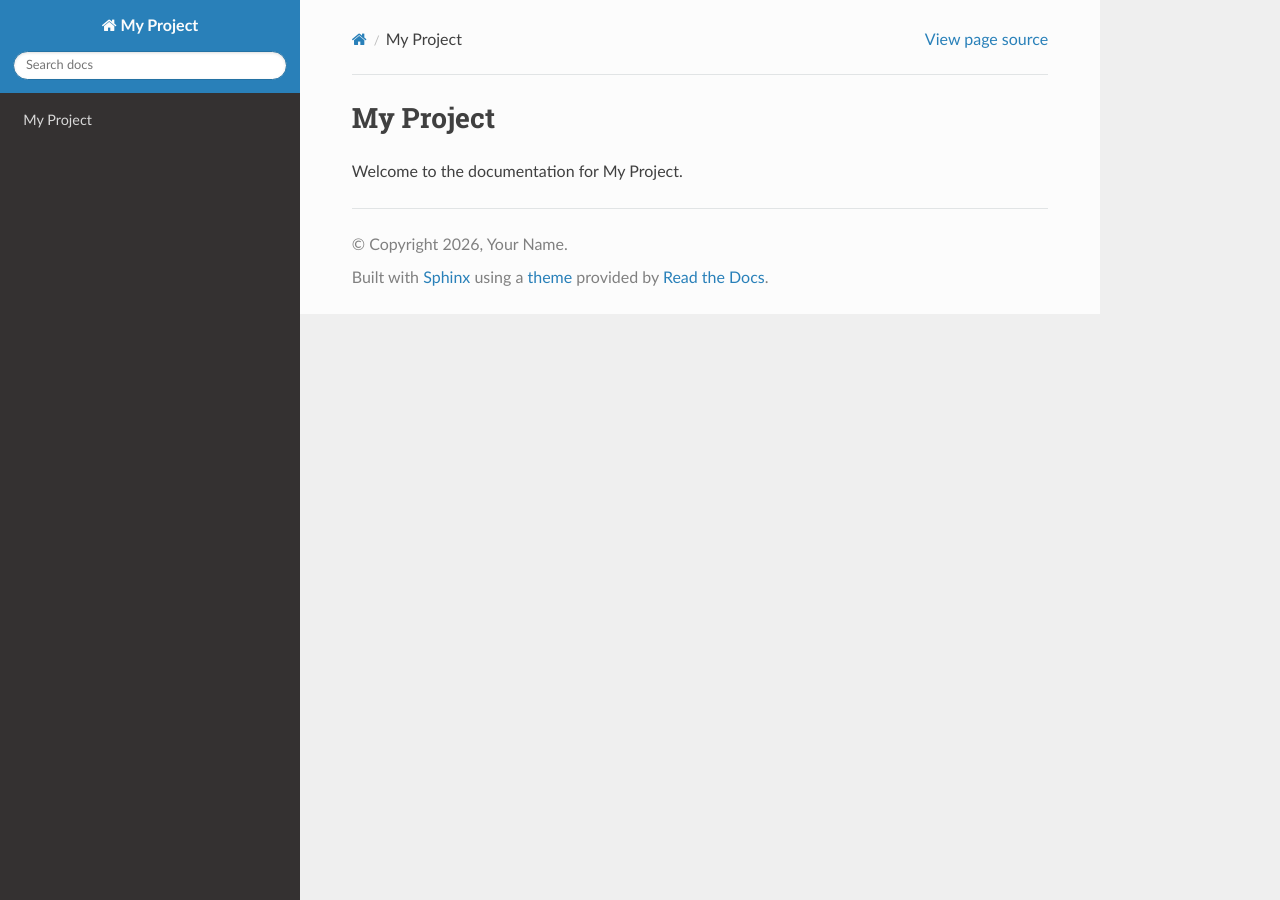
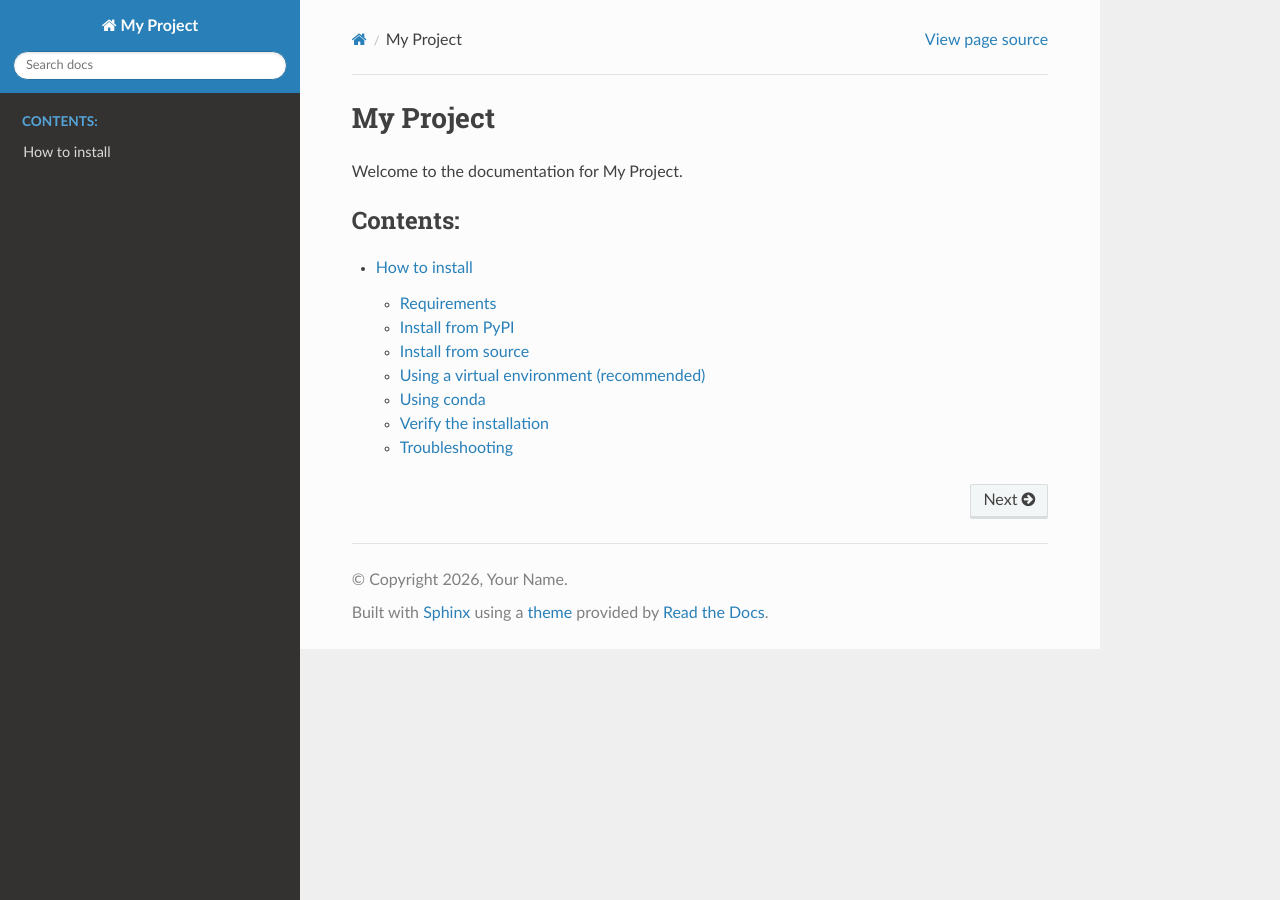
Before and after one commit to YBlom1999/testReadTheDocs, a Sphinx documentation site: the page built from docs/index.rst, in a window 1280 px wide. Built offline with Sphinx 7.4.7 and the Read the Docs theme 3.1.0, drawn with Linux system fonts in a browser that asks for light colours; part of the change alters nothing that is shown.

Commit message:
add installation

```diff
--- a/docs/index.rst
+++ b/docs/index.rst
@@ -6,3 +6,5 @@ Welcome to the documentation for My Project.
 .. toctree::
    :maxdepth: 2
    :caption: Contents:
+
+   installation
--- /dev/null
+++ b/docs/installation.rst
@@ -0,0 +1,74 @@
+How to install
+==============
+
+Requirements
+------------
+
+- Python 3.9 or newer
+- ``pip`` (included with most Python installations)
+
+Install from PyPI
+-----------------
+
+The easiest way to install the latest release is with ``pip``:
+
+.. code-block:: bash
+
+   pip install your-package
+
+Install from source
+-------------------
+
+To get the latest development version, clone the repository and install it:
+
+.. code-block:: bash
+
+   git clone https://github.com/YBlom1999/testReadTheDocs.git
+   cd testReadTheDocs
+   pip install .
+
+For development, use an editable install so changes to the code take effect immediately:
+
+.. code-block:: bash
+
+   pip install -e .
+
+Using a virtual environment (recommended)
+-----------------------------------------
+
+Installing into a virtual environment keeps the package's dependencies separate from the rest of your system:
+
+.. code-block:: bash
+
+   python -m venv .venv
+   source .venv/bin/activate    # on Windows: .venv\Scripts\activate
+   pip install your-package
+
+Using conda
+-----------
+
+.. code-block:: bash
+
+   conda create -n your-env python=3.12
+   conda activate your-env
+   pip install your-package
+
+Verify the installation
+-----------------------
+
+Check that the package can be imported:
+
+.. code-block:: bash
+
+   python -c "import your_package; print(your_package.__version__)"
+
+Troubleshooting
+---------------
+
+.. note::
+
+   If ``pip`` installs the package but the import fails, make sure you are
+   running ``python`` from the same environment where you ran ``pip install``.
+
+If you run into other problems, please open an issue on
+`GitHub <https://github.com/YBlom1999/testReadTheDocs/issues>`_.
```
